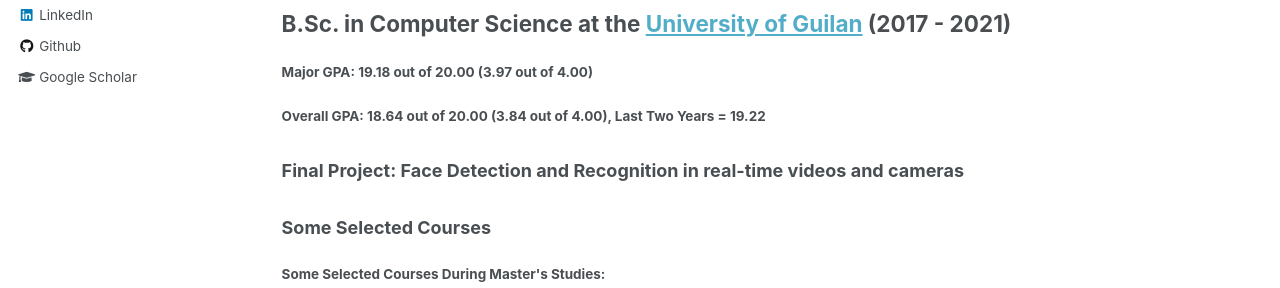
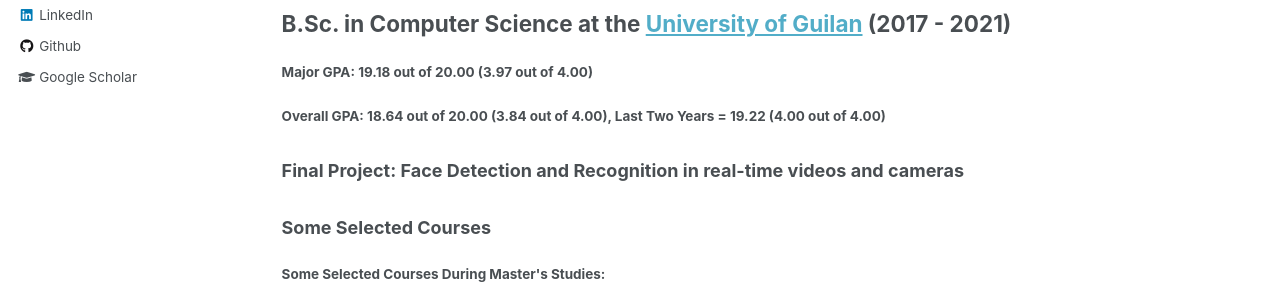
Before and after one commit to iman2693/imankianian.github.io, a Jekyll site: the page built from _pages/education.md, in a window 1280 px wide and 900 px high. Shown: the part 450-738 px from the top of the window. Built offline with Jekyll 4.4.1, drawn with Linux system fonts in a browser that asks for light colours.

Commit message:
Update education.md

```diff
--- a/_pages/education.md
+++ b/_pages/education.md
@@ -49,7 +49,7 @@ Major GPA: 19.18 out of 20.00 (3.97 out of 4.00)
 </h4>
 
 <h4>
-Overall GPA: 18.64 out of 20.00 (3.84 out of 4.00), Last Two Years = 19.22
+Overall GPA: 18.64 out of 20.00 (3.84 out of 4.00), Last Two Years = 19.22 (4.00 out of 4.00)
 </h4>
 <h3>Final Project: Face Detection and Recognition in real-time videos and cameras</h3>
 
```
